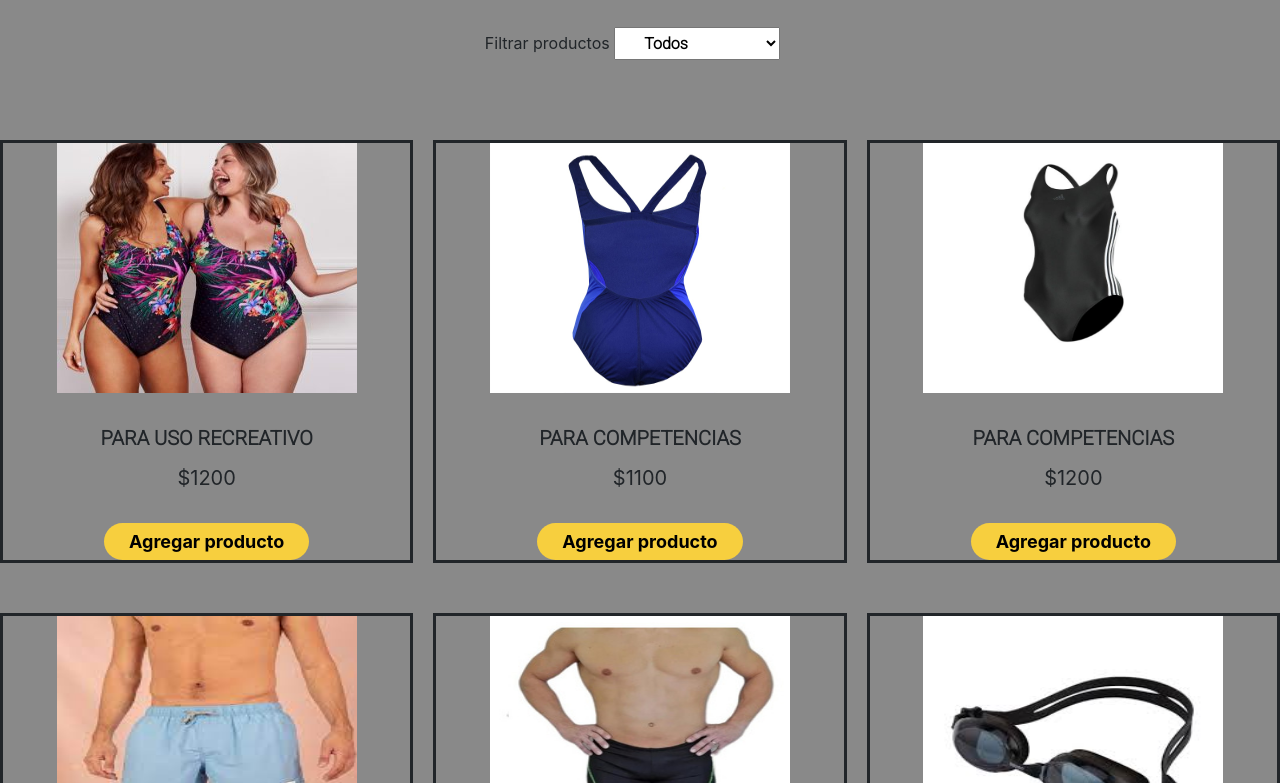
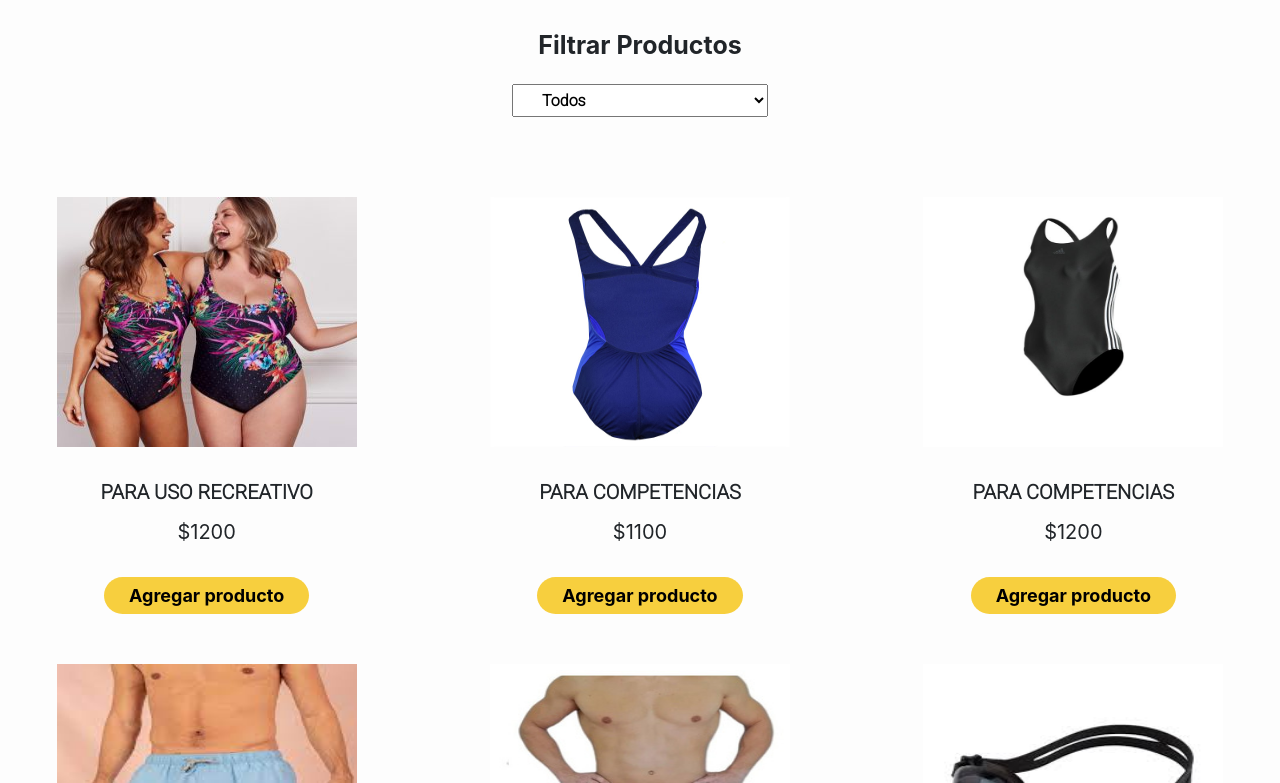
Before and after one commit to FranSM1/lolodeportes, a plain HTML site: page index.html in a window 1280 px wide. Shown: the part 417-1200 px from the top of the page. Drawn offline with nearby package versions, Linux system fonts and the light colour scheme.

Commit message:
segundo commit

```diff
--- a/css/styles.css
+++ b/css/styles.css
@@ -10,6 +10,7 @@ html {
   font-size: 62.5%; /* 1 rem = 10px*/
   box-sizing: border-box;
   scroll-snap-type: y mandatory;
+  scroll-behavior: smooth;
 }
 *,
 *:before,
@@ -18,8 +19,9 @@ html {
 }
 
 body {
+  display: none;
   font-size: 16px;
-  background-color: #898989;
+  background-color: #fdfdfdc5;
 }
 
 /* GENERALES */
@@ -77,6 +79,9 @@ body {
     justify-content: space-around;
   }
 }
+.encabezado a {
+  text-decoration: none;
+}
 .iconify {
   font-size: 4rem;
 }
@@ -100,12 +105,38 @@ body {
   text-align: center;
   margin-bottom: 80px;
 }
+.container-opciones {
+  display: flex;
+  flex-direction: column;
+  justify-content: center;
+}
+label {
+  text-transform: capitalize;
+  font-size: 2rem;
+  font-weight: 700;
+  margin-bottom: 20px;
+}
+@media (min-width: 768px) {
+  label {
+    font-size: 2.5rem;
+  }
+}
+
 select {
   font-family: var(--fuente_textos);
   font-weight: 700;
   padding: 5px 25px;
   margin-right: 15px;
+  cursor: pointer;
+  width: 30%;
+  margin: 0 auto;
 }
+@media (min-width: 768px) {
+  select {
+    width: 20%;
+  }
+}
+
 button.boton-filtro {
   border-radius: 0;
 }
@@ -120,9 +151,14 @@ button.boton-filtro {
 @media (min-width: 768px) {
   #contenedor_productos {
     display: grid;
-    grid-template-columns: 1fr 1fr 1fr;
+    grid-template-columns: 1fr 1fr;
     gap: 20px;
     margin: 0 auto;
+  }
+}
+@media (min-width: 1200px) {
+  #contenedor_productos {
+    grid-template-columns: 1fr 1fr 1fr;
   }
 }
 .card_productos {
@@ -130,7 +166,6 @@ button.boton-filtro {
   flex-direction: column;
   align-items: center;
   margin-bottom: 30px;
-  border-style: solid;
 }
 .separacion_productos {
   margin: 100px 0;
@@ -177,6 +212,7 @@ button:hover {
 .carousel-control-next,
 .carousel-control-prev {
   width: 3%;
+  z-index: 0;
 }
 #carouselExampleControls {
   margin-bottom: 40px;
--- a/index.html
+++ b/index.html
@@ -41,7 +41,7 @@
           <select id="filtro-producto">
             <option value="all">Todos</option>
             <option value="indumentaria">Indumentaria</option>
-            <option value="acessorios">Accesorios</option>
+            <option value="accesorios">Accesorios</option>
             <option value="otros">Otros</option>
           </select>
         </div>
```
